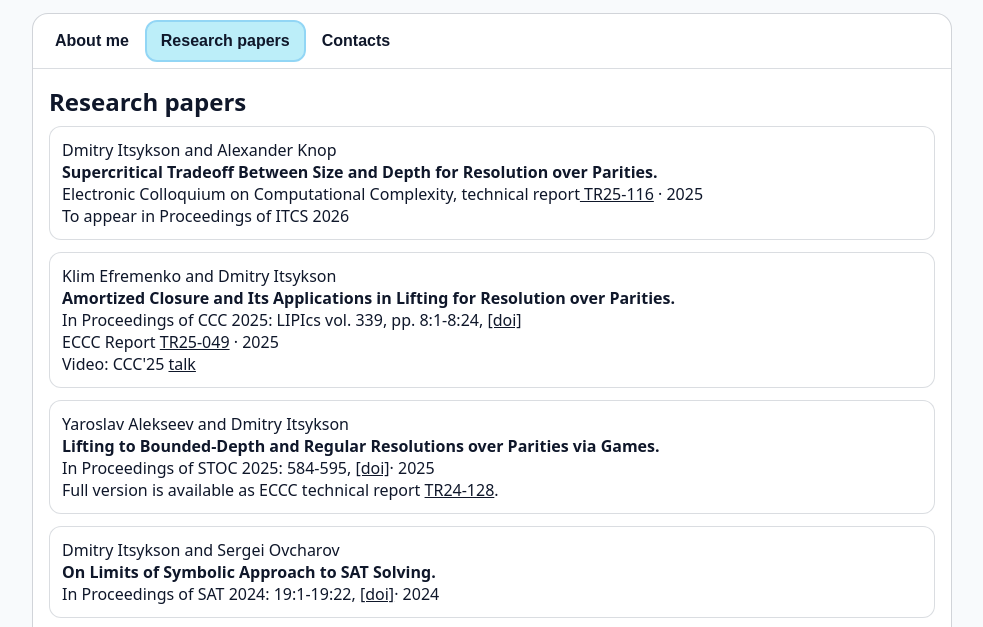
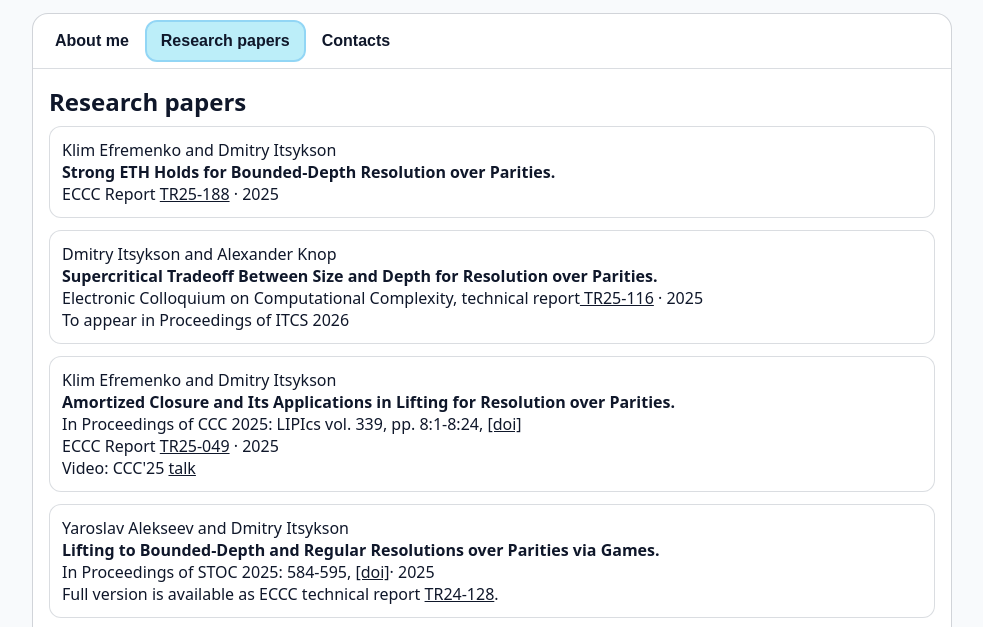
Before and after one commit to ditsykson/ditsykson.github.io, a plain HTML site: page index.html in a window 1280 px wide. Both pictures are taken after a click on the tab "Research papers". Shown: the part 166-793 px from the top of the page, without its empty margins (148-1131 px from the left). Drawn offline with Linux system fonts and the light colour scheme.

Commit message:
Update index.html
Add publication

```diff
--- a/index.html
+++ b/index.html
@@ -117,6 +117,14 @@
             <h2 style="margin:0 0 8px">
                 Research papers</h2>
             <ul class="pubs">
+                 <li class="pub">
+                    <div>Klim Efremenko and Dmitry Itsykson</div>
+                    <div><strong>Strong ETH Holds for Bounded-Depth Resolution over Parities.</strong></div>
+                    <div>ECCC Report <a href="https://eccc.weizmann.ac.il/report/2025/188/" target="_blank"
+                                        rel="noopener">
+                        TR25-188</a> · 2025
+                    </div>
+                </li>
                 <li class="pub">
                     <div>Dmitry Itsykson and Alexander Knop</div>
                     <div><strong>Supercritical Tradeoff Between Size and Depth for Resolution over Parities.</strong></div>
```
